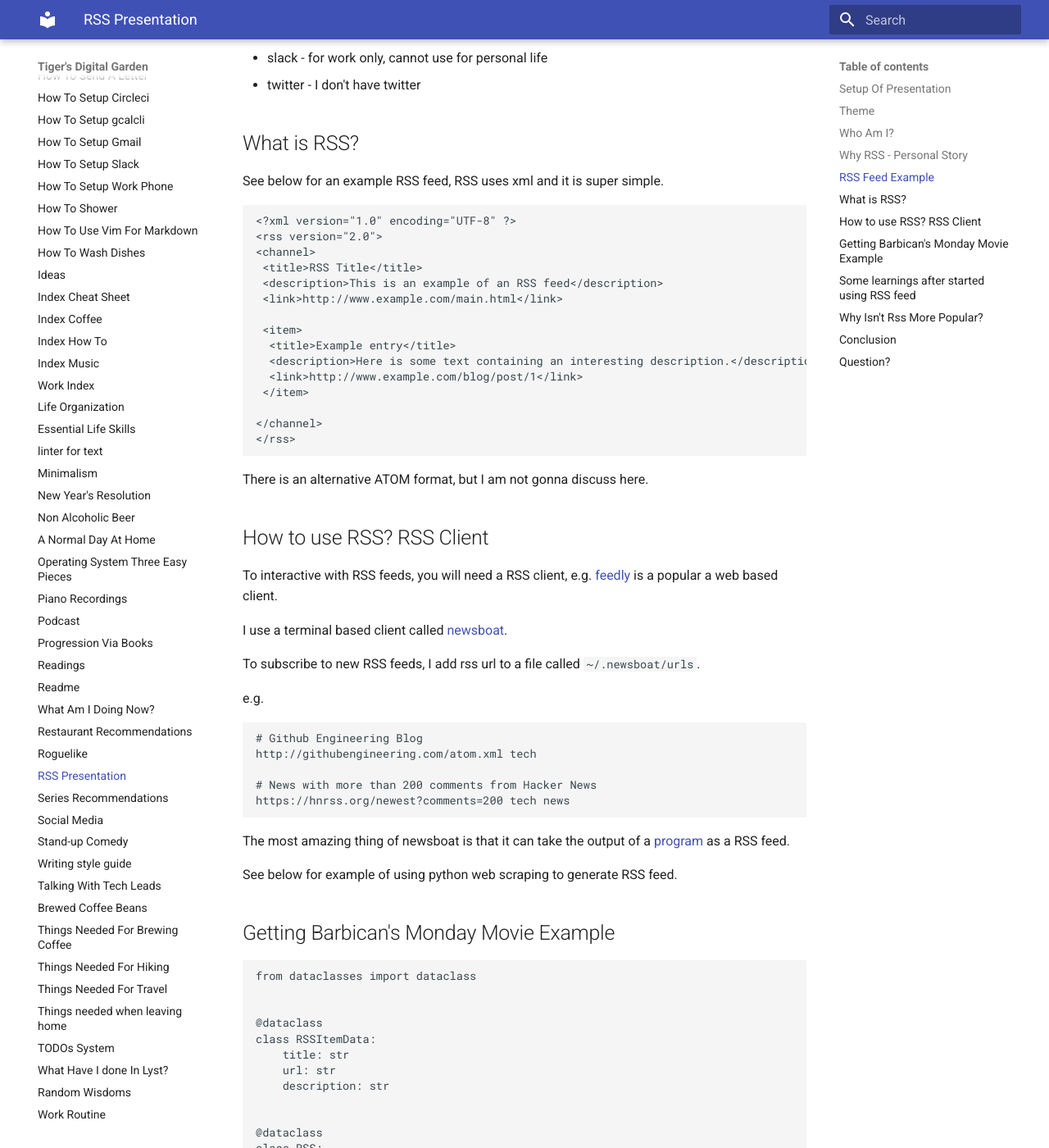
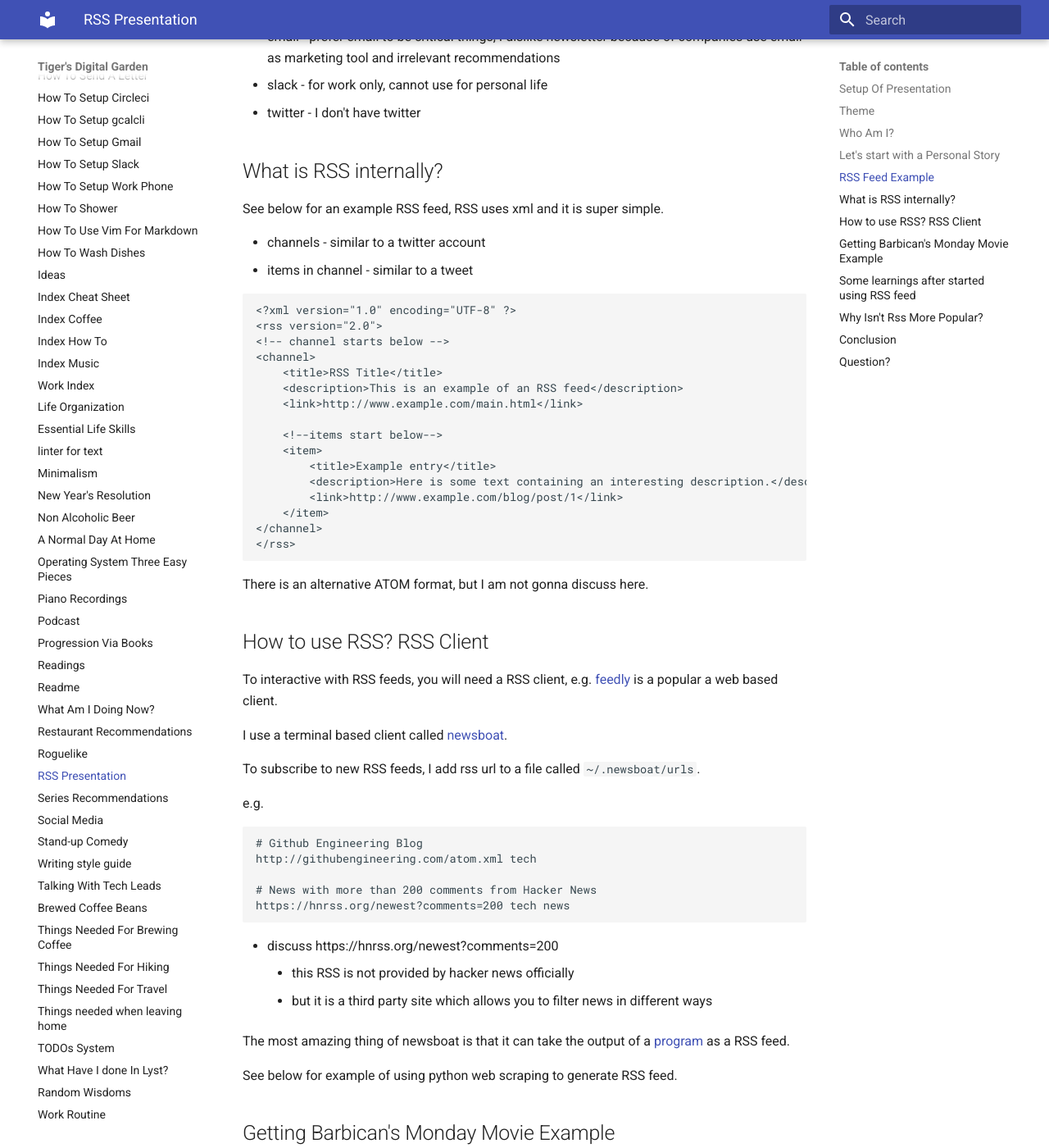
Before and after one commit to ynotstartups/notes, an MkDocs documentation site: the page built from notes/rss.md, in a window 1280 px wide and 1400 px high, scrolled down 2251 px. Shown: the whole window at 82% size. Built offline with MkDocs 1.6.1 and Material for MkDocs 9.7.7, drawn with Linux system fonts in a browser that asks for light colours; some of the changed text lies outside the part shown.

Commit message:
update rss

````diff
--- a/notes/rss.md
+++ b/notes/rss.md
@@ -41,25 +42,27 @@ i3-msg 'rename workspace 6 to "6:slack"'
 
 ## Theme
 
-- text
-- boring? old tech
+- reading through text
+- boring? old tech, RSS is popular in 2004 - 2005
 - hacky code
 
 ## Who Am I?
 
 Go through https://ynotstartups.github.io/
 
-## Why RSS - Personal Story
+## Let's start with a Personal Story
 
 I found myself constantly checking several websites to get information.
 
 For example,
 
+I like to keep track of new properties in City of London.
+
 Every Monday, I check [barbican cinema website](https://www.barbican.org.uk/whats-on/cinema) because the cinema ticket is only £6 on Monday.
 
 If I want to check if there are new art exhibitions, I use [timeout](https://www.timeout.com/london/art/top-10-art-exhibitions-in-london) .
 
-I go on [Hacker News](https://news.ycombinator.com/), however I only visit links with a large amount of comments.
+I go on [Hacker News](https://news.ycombinator.com/), however I only open links with a large amount of comments.
 
 ...
 
@@ -86,24 +87,28 @@ Quickly discuss alternatives that I don't use
 - slack - for work only, cannot use for personal life
 - twitter - I don't have twitter
 
-## What is RSS?
+## What is RSS internally?
 
 See below for an example RSS feed, RSS uses xml and it is super simple.
+
+- channels - similar to a twitter account
+- items in channel - similar to a tweet
 
 ```xml
 <?xml version="1.0" encoding="UTF-8" ?>
 <rss version="2.0">
+<!-- channel starts below -->
 <channel>
- <title>RSS Title</title>
- <description>This is an example of an RSS feed</description>
- <link>http://www.example.com/main.html</link>
+    <title>RSS Title</title>
+    <description>This is an example of an RSS feed</description>
+    <link>http://www.example.com/main.html</link>
 
- <item>
-  <title>Example entry</title>
-  <description>Here is some text containing an interesting description.</description>
-  <link>http://www.example.com/blog/post/1</link>
- </item>
-
+    <!--items start below-->
+    <item>
+        <title>Example entry</title>
+        <description>Here is some text containing an interesting description.</description>
+        <link>http://www.example.com/blog/post/1</link>
+    </item>
 </channel>
 </rss>
 ```
@@ -127,6 +132,10 @@ http://githubengineering.com/atom.xml tech
 # News with more than 200 comments from Hacker News
 https://hnrss.org/newest?comments=200 tech news
 ```
+
+- discuss https://hnrss.org/newest?comments=200
+  - this RSS is not provided by hacker news officially
+  - but it is a third party site which allows you to filter news in different ways
 
 The most amazing thing of newsboat is that it can take the output of a [program](https://newsboat.org/releases/2.27/docs/newsboat.html#_scripts_and_filters_snownews_extensions) as a RSS feed.
 
````
Also changed, not shown: other parts of notes/rss.md (+7 -8 lines).
